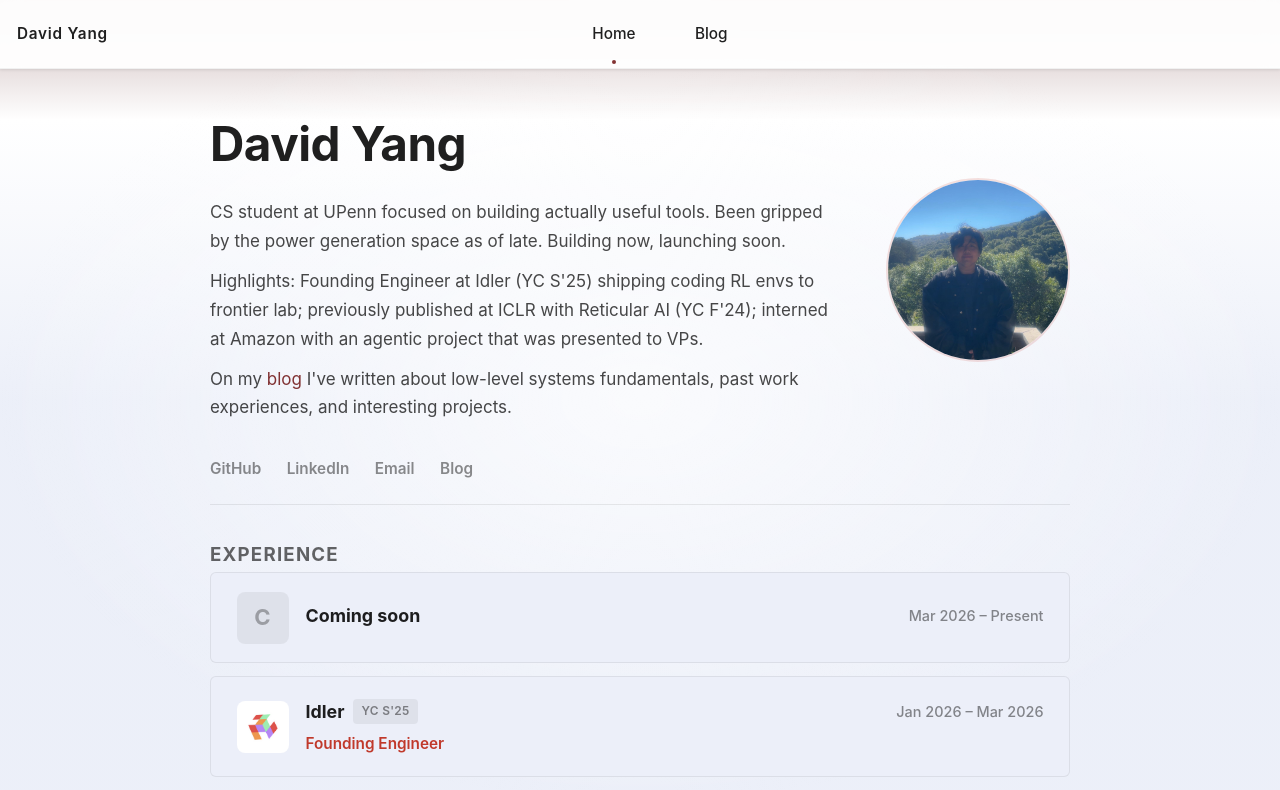
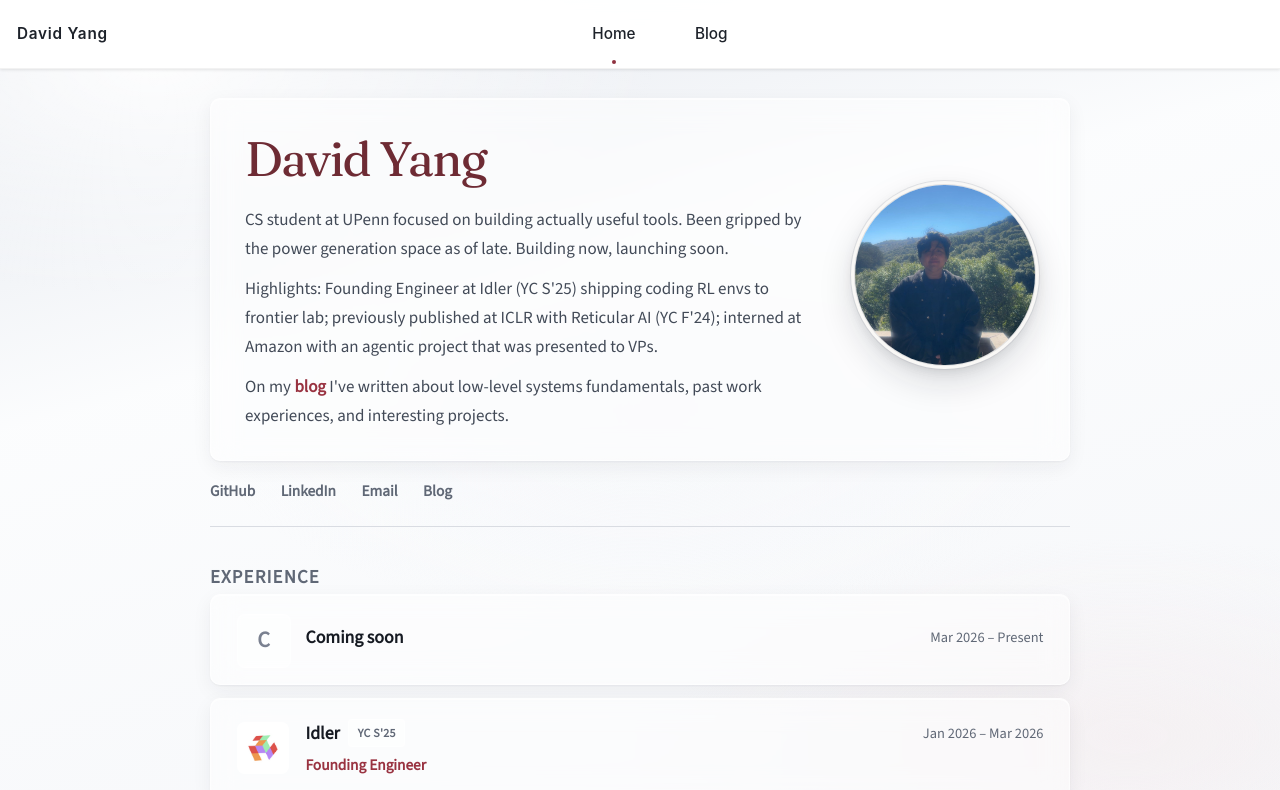
Before and after one commit to dyang438/blog_website, a SvelteKit app: page / in a window 1280 px wide. Shown: the top 790 px of the page. Built offline with nearby package versions, Linux system fonts and the light colour scheme.

Commit message:
pushing glassy p

```diff
--- a/package.json
+++ b/package.json
@@ -8,6 +8,8 @@
 	},
 	"devDependencies": {
 		"@fontsource/fira-mono": "^4.5.10",
+		"@fontsource/fraunces": "^5.2.9",
+		"@fontsource/source-sans-3": "^5.2.9",
 		"@neoconfetti/svelte": "^1.0.0",
 		"@sveltejs/adapter-auto": "^3.0.0",
 		"@sveltejs/kit": "^2.0.0",
--- a/src/app.css
+++ b/src/app.css
@@ -3,12 +3,12 @@
 :root {
 	--font-body: -apple-system, BlinkMacSystemFont, 'Segoe UI', Roboto, 'Helvetica Neue', Arial, sans-serif;
 	--font-mono: 'Fira Mono', monospace;
-	--color-bg-0: rgb(200, 180, 180);
-	--color-bg-1: hsl(209, 100%, 100%);
-	--color-bg-2: hsl(224, 50%, 95%);
-	--color-theme-1: rgba(100, 0, 0, 0.8);
-	--color-theme-2: #4075a6;
-	--color-text: rgba(0, 0, 0, 0.88);
+	--color-bg-0: hsl(218 24% 91%);
+	--color-bg-1: hsl(210 40% 99%);
+	--color-bg-2: hsl(220 28% 97%);
+	--color-theme-1: hsl(352 48% 38%);
+	--color-theme-2: hsl(212 42% 45%);
+	--color-text: hsl(220 18% 14%);
 	--column-width: 42rem;
 	--column-margin-top: 4rem;
 	font-family: var(--font-body);
@@ -22,12 +22,28 @@
 	background-attachment: fixed;
 	background-color: var(--color-bg-1);
 	background-size: 100vw 100vh;
-	background-image: radial-gradient(
-			50% 50% at 50% 50%,
-			rgba(255, 255, 255, 0.75) 0%,
-			rgba(255, 255, 255, 0) 100%
+	background-image:
+		radial-gradient(
+			75% 55% at 12% 8%,
+			hsl(210 55% 100% / 0.92) 0%,
+			hsl(220 40% 98% / 0) 52%
 		),
-		linear-gradient(180deg, var(--color-bg-0) 0%, var(--color-bg-1) 15%, var(--color-bg-2) 50%);
+		radial-gradient(
+			65% 45% at 88% 92%,
+			hsl(350 28% 94% / 0.55) 0%,
+			hsl(220 35% 98% / 0) 55%
+		),
+		radial-gradient(
+			50% 40% at 50% 50%,
+			hsl(218 32% 97% / 0.65) 0%,
+			hsl(220 28% 96% / 0) 70%
+		),
+		linear-gradient(
+			165deg,
+			var(--color-bg-0) 0%,
+			var(--color-bg-1) 38%,
+			var(--color-bg-2) 100%
+		);
 }
 
 h1,
--- a/src/routes/+page.svelte
+++ b/src/routes/+page.svelte
@@ -1,4 +1,10 @@
 <script>
+	import '@fontsource/fraunces/latin-600.css';
+	import '@fontsource/source-sans-3/latin-400.css';
+	import '@fontsource/source-sans-3/latin-500.css';
+	import '@fontsource/source-sans-3/latin-600.css';
+	import '@fontsource/source-sans-3/latin-700.css';
+
 	const experiences = [
 		{
 			company: 'Coming soon',
@@ -68,8 +74,8 @@
 		<div class="hero-left">
 			<h1>David Yang</h1>
 			<div class="bio">
-				<p>CS student at UPenn focused on building actually useful tools.
-					Been gripped by the power generation space as of late. Building now, launching soon.
+				<p>
+					CS student at UPenn focused on building actually useful tools. Been gripped by the power generation space as of late. Building now, launching soon.
 				</p>
 				<p>
 					Highlights: Founding Engineer at Idler (YC S'25) shipping coding RL envs to frontier lab;
@@ -145,7 +151,24 @@
 	.home {
 		max-width: 860px;
 		margin: 0 auto;
-		padding: 3rem 2rem 1.5rem;
+		padding: 4.75rem 2rem 1.5rem;
+		font-family: 'Source Sans 3', 'Segoe UI', system-ui, sans-serif;
+		font-feature-settings: 'kern' 1, 'liga' 1;
+		-webkit-font-smoothing: antialiased;
+		--home-ink: hsl(220 20% 11%);
+		--home-muted: hsl(218 14% 30%);
+		--home-soft: hsl(220 10% 42%);
+		--home-faint: hsl(220 9% 52%);
+		--home-accent: hsl(352 50% 40%);
+		--home-accent-hover: hsl(352 54% 33%);
+		--home-border: hsl(220 14% 87%);
+		--home-border-strong: hsl(220 12% 78%);
+		--home-shadow: hsl(220 30% 20% / 0.07);
+		--home-glass-fill: hsl(220 35% 100% / 0.48);
+		--home-glass-fill-hover: hsl(220 35% 100% / 0.62);
+		--home-glass-edge: hsl(0 0% 100% / 0.58);
+		--home-glass-edge-hover: hsl(0 0% 100% / 0.78);
+		isolation: isolate;
 	}
 
 	/* ── Hero ── */
@@ -153,36 +176,63 @@
 		display: flex;
 		align-items: center;
 		gap: 3rem;
-		margin-bottom: 0;
-		padding: 2rem 0 0.5rem;
+		margin-bottom: 1rem;
+		padding: 1.75rem 2rem;
+		border-radius: 10px;
+		border: 1px solid var(--home-glass-edge);
+		background: var(--home-glass-fill);
+		backdrop-filter: blur(14px) saturate(1.12);
+		-webkit-backdrop-filter: blur(14px) saturate(1.12);
+		box-shadow:
+			0 1px 2px hsl(220 25% 18% / 0.05),
+			0 6px 20px hsl(220 30% 16% / 0.06),
+			inset 0 1px 0 hsl(0 0% 100% / 0.65);
 	}
 
 	.hero-left {
 		flex: 1;
 		min-width: 0;
+		overflow: visible;
 	}
 
 	.hero h1 {
-		font-size: 2.8rem;
-		font-weight: 700;
+		font-family: 'Fraunces', Georgia, 'Times New Roman', serif;
+		font-size: 2.85rem;
+		font-weight: 600;
 		margin: 0 0 0.25rem;
+		padding-bottom: 0.12em;
 		text-align: left;
-		letter-spacing: -0.5px;
+		letter-spacing: -0.035em;
+		line-height: 1.22;
+		color: hsl(352 44% 30%);
+		overflow: visible;
 	}
 
 	.bio {
-		margin: 0.75rem 0 1.5rem;
+		margin: 0.75rem 0 0;
 	}
 
 	.bio p {
 		font-size: 1rem;
 		line-height: 1.7;
-		color: rgba(0, 0, 0, 0.72);
+		color: var(--home-muted);
 		margin: 0 0 0.65rem;
 	}
 
 	.bio p:last-child {
 		margin-bottom: 0;
+	}
+
+	.bio a {
+		color: var(--home-accent);
+		font-weight: 600;
+		text-decoration: none;
+		text-underline-offset: 0.15em;
+	}
+
+	.bio a:hover {
+		color: var(--home-accent-hover);
+		text-decoration: underline;
 	}
 
 
@@ -195,7 +245,15 @@
 		height: 180px;
 		border-radius: 50%;
 		object-fit: cover;
-		border: 2px solid rgba(192, 57, 43, 0.15);
+		border: none;
+		box-shadow:
+			inset 0 0 0 1px hsl(0 0% 100% / 0.45),
+			inset 0 2px 4px hsl(0 0% 100% / 0.2),
+			0 0 0 1px hsl(220 14% 22% / 0.12),
+			0 0 0 4px hsl(35 22% 97%),
+			0 0 0 5px hsl(220 10% 72% / 0.32),
+			0 4px 14px hsl(220 22% 12% / 0.14),
+			0 14px 36px hsl(220 20% 10% / 0.18);
 		padding: 0;
 		margin: 0;
 	}
@@ -216,7 +274,7 @@
 		font-weight: 700;
 		text-transform: uppercase;
 		letter-spacing: 1.2px;
-		color: rgba(0, 0, 0, 0.6);
+		color: var(--home-soft);
 		margin: 0;
 	}
 
@@ -228,17 +286,30 @@
 
 	.experience-item {
 		padding: 1.1rem 1.5rem;
-		border-radius: 6px;
-		border: 1px solid rgba(0, 0, 0, 0.07);
-		background: var(--color-bg-2);
+		border-radius: 10px;
+		border: 1px solid var(--home-glass-edge);
+		background: var(--home-glass-fill);
+		backdrop-filter: blur(14px) saturate(1.12);
+		-webkit-backdrop-filter: blur(14px) saturate(1.12);
+		box-shadow:
+			0 1px 2px hsl(220 25% 18% / 0.05),
+			0 6px 20px hsl(220 30% 16% / 0.06),
+			inset 0 1px 0 hsl(0 0% 100% / 0.65);
 		display: flex;
 		flex-direction: column;
-		transition: box-shadow 0.2s ease, border-color 0.2s ease;
+		transition:
+			box-shadow 0.22s ease,
+			border-color 0.22s ease,
+			background 0.22s ease;
 	}
 
 	.experience-item:hover {
-		border-color: rgba(0, 0, 0, 0.13);
-		box-shadow: 0 2px 10px rgba(0, 0, 0, 0.06);
+		border-color: var(--home-glass-edge-hover);
+		background: var(--home-glass-fill-hover);
+		box-shadow:
+			0 2px 4px hsl(220 25% 18% / 0.06),
+			0 10px 28px hsl(220 28% 14% / 0.1),
+			inset 0 1px 0 hsl(0 0% 100% / 0.75);
 	}
 
 	.exp-top {
@@ -266,13 +337,14 @@
 		width: 52px;
 		height: 52px;
 		border-radius: 8px;
-		background: rgba(0, 0, 0, 0.06);
+		background: hsl(220 30% 100% / 0.45);
+		border: 1px solid hsl(0 0% 100% / 0.45);
 		display: flex;
 		align-items: center;
 		justify-content: center;
 		font-size: 1.3rem;
 		font-weight: 700;
-		color: rgba(0, 0, 0, 0.3);
+		color: var(--home-faint);
 	}
 
 	.exp-meta {
@@ -297,6 +369,7 @@
 	.exp-company {
 		font-weight: 700;
 		font-size: 1.05rem;
+		color: var(--home-ink);
 	}
 
 	.exp-badge {
@@ -304,27 +377,28 @@
 		font-weight: 600;
 		padding: 0.15rem 0.5rem;
 		border-radius: 4px;
-		background: rgba(0, 0, 0, 0.06);
-		color: rgba(0, 0, 0, 0.45);
+		background: hsl(220 35% 100% / 0.52);
+		border: 1px solid hsl(0 0% 100% / 0.45);
+		color: var(--home-soft);
 		letter-spacing: 0.3px;
 	}
 
 	.exp-date {
 		font-size: 0.85rem;
-		color: rgba(0, 0, 0, 0.45);
+		color: var(--home-soft);
 		font-weight: 500;
 	}
 
 	.exp-role {
 		font-size: 0.9rem;
 		font-weight: 600;
-		color: #c0392b;
+		color: var(--home-accent);
 		margin: 0;
 	}
 
 	.exp-desc {
 		font-size: 0.92rem;
-		color: rgba(0, 0, 0, 0.68);
+		color: var(--home-muted);
 		line-height: 1.6;
 		margin: 0 0 0.5rem;
 	}
@@ -332,13 +406,14 @@
 	.exp-link {
 		font-size: 0.85rem;
 		font-weight: 600;
-		color: #c0392b;
+		color: var(--home-accent);
 		text-decoration: none;
 		margin-top: 0.6rem;
 		display: inline-block;
 	}
 
 	.exp-link:hover {
+		color: var(--home-accent-hover);
 		text-decoration: underline;
 	}
 
@@ -355,31 +430,44 @@
 	.paper-card {
 		display: block;
 		padding: 1.5rem 1.75rem;
-		border-radius: 6px;
-		border: 1px solid rgba(0, 0, 0, 0.07);
-		background: var(--color-bg-2);
+		border-radius: 10px;
+		border: 1px solid var(--home-glass-edge);
+		background: var(--home-glass-fill);
+		backdrop-filter: blur(14px) saturate(1.12);
+		-webkit-backdrop-filter: blur(14px) saturate(1.12);
+		box-shadow:
+			0 1px 2px hsl(220 25% 18% / 0.05),
+			0 6px 20px hsl(220 30% 16% / 0.06),
+			inset 0 1px 0 hsl(0 0% 100% / 0.65);
 		text-decoration: none;
 		color: inherit;
-		transition: box-shadow 0.2s ease, border-color 0.2s ease;
+		transition:
+			box-shadow 0.22s ease,
+			border-color 0.22s ease,
+			background 0.22s ease;
 	}
 
 	.paper-card:hover {
-		border-color: rgba(0, 0, 0, 0.13);
-		box-shadow: 0 2px 10px rgba(0, 0, 0, 0.06);
+		border-color: var(--home-glass-edge-hover);
+		background: var(--home-glass-fill-hover);
+		box-shadow:
+			0 2px 4px hsl(220 25% 18% / 0.06),
+			0 10px 28px hsl(220 28% 14% / 0.1),
+			inset 0 1px 0 hsl(0 0% 100% / 0.75);
 		text-decoration: none;
 	}
 
 	.paper-title {
 		font-size: 1rem;
 		font-weight: 700;
-		color: #c0392b;
+		color: var(--home-accent);
 		margin: 0 0 0.3rem;
 	}
 
 	.paper-venue {
 		font-size: 0.8rem;
 		font-weight: 600;
-		color: rgba(0, 0, 0, 0.4);
+		color: var(--home-faint);
 		text-transform: uppercase;
 		letter-spacing: 0.5px;
 		margin: 0 0 0.75rem;
@@ -387,7 +475,7 @@
 
 	.paper-desc {
 		font-size: 0.92rem;
-		color: rgba(0, 0, 0, 0.68);
+		color: var(--home-muted);
 		line-height: 1.6;
 		margin: 0;
 	}
@@ -400,26 +488,41 @@
 		justify-content: flex-start;
 		padding: 0 0 1.25rem;
 		margin: 0 0 2rem;
-		border-bottom: 1px solid rgba(0, 0, 0, 0.08);
+		border-bottom: 1px solid var(--home-border);
 	}
 
 	.bottom-links a {
 		font-size: 0.9rem;
 		font-weight: 600;
-		color: rgba(0, 0, 0, 0.45);
+		color: var(--home-soft);
 		text-decoration: none;
 		transition: color 0.15s ease;
 	}
 
 	.bottom-links a:hover {
-		color: #c0392b;
+		color: var(--home-accent-hover);
 		text-decoration: none;
+	}
+
+	@media (prefers-reduced-transparency: reduce) {
+		.hero,
+		.experience-item,
+		.paper-card {
+			backdrop-filter: none;
+			-webkit-backdrop-filter: none;
+			background: hsl(220 28% 98% / 0.96);
+		}
+
+		.experience-item:hover,
+		.paper-card:hover {
+			background: hsl(220 26% 99% / 0.98);
+		}
 	}
 
 	/* ── Responsive ── */
 	@media (max-width: 640px) {
 		.home {
-			padding: 2rem 1.25rem 3rem;
+			padding: 4.5rem 1.25rem 3rem;
 		}
 
 		.hero {
@@ -427,6 +530,7 @@
 			align-items: center;
 			text-align: center;
 			gap: 2rem;
+			padding: 1.5rem 1.35rem;
 		}
 
 		.hero h1 {
```
Also changed, not shown: src/routes/blog/+page.svelte (+9 -7 lines), 1 other file (tests, documents, lock files or other folders).
